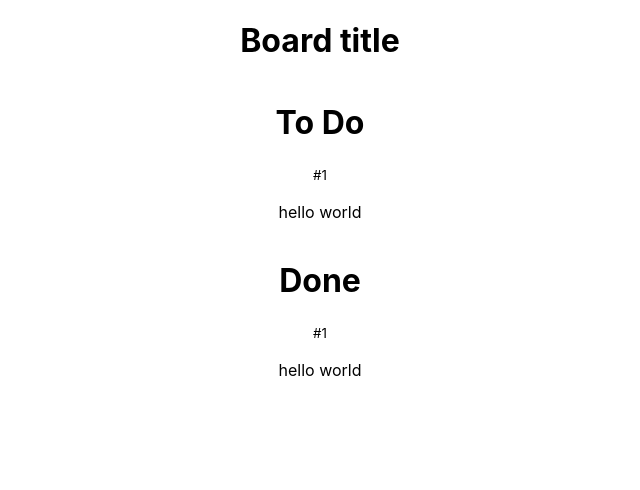
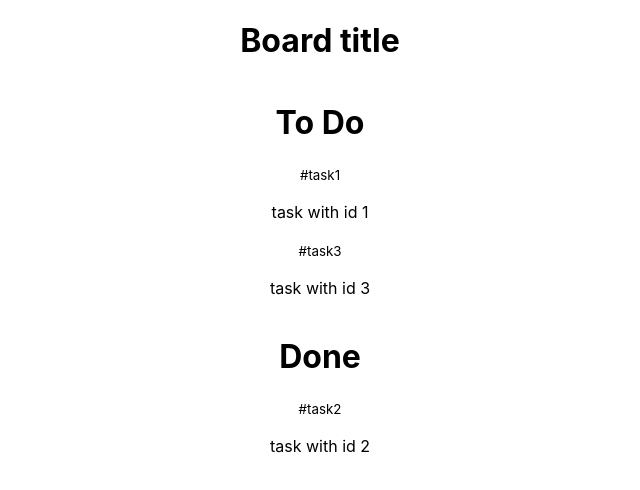
Before and after one commit to IrennaLumbuun/Personal-Kanban, a React (Create React App) app: page / in a window 1280 px wide. Shown: the top 490 px of the page, without its empty margins (320-960 px from the left). Built offline with nearby package versions, Linux system fonts and the light colour scheme.

Commit message:
Persist state

```diff
--- a/src/components/Board/Board.jsx
+++ b/src/components/Board/Board.jsx
@@ -3,10 +3,13 @@ import { DragDropContext } from "react-beautiful-dnd";
 import Column from "../Column/Column";
 
 export default function Board() {
-	// TODO: this should be a dicitonary instead.
-	// Where key = the id of the board.
-	const [todo, setTodo] = useState([]);
-	const [done, setDone] = useState([]);
+	const [tasks, setTasks] = useState({
+		1: [
+			{ id: "task1", title: "task with id 1" },
+			{ id: "task3", title: "task with id 3" },
+		],
+		2: [{ id: "task2", title: "task with id 2" }],
+	});
 
 	const handleDragEnd = ({ destination, source, draggableId }) => {
 		if (!source || !destination) return;
@@ -14,35 +17,35 @@ export default function Board() {
 		// but changed their mind and put such task back to its original column
 		if (source.droppableId === destination.droppableId) return;
 
-		// remove from source array, append to the destination array
-		if (source.droppableId == 2) {
-			setDone(removeItemById(draggableId, done));
-		} else {
-			setTodo(removeItemById(draggableId, todo));
-		}
+		// Update state of tasks
+		let modifieableTasks = { ...tasks };
+		modifieableTasks[source.droppableId] = removeItemById(
+			source.droppableId,
+			draggableId
+		);
+		const task = findItemById(draggableId);
+		modifieableTasks[destination.droppableId].push(task);
 
-		const task = findItemById(draggableId, [...todo, ...done]);
-		if (destination.droppableId == 2) {
-			setDone([{ task }, ...done]);
-		} else {
-			setTodo([{ task }, ...todo]);
+		setTasks(modifieableTasks);
+	};
+
+	const findItemById = (taskId) => {
+		for (const columnId in tasks) {
+			let task = tasks[columnId].find((item) => item.id === taskId);
+			if (task) return task;
 		}
 	};
 
-	const findItemById = (id, array) => {
-		return array.find((item) => item.id === id);
-	};
-
-	const removeItemById = (id, array) => {
-		return array.filter((item) => item.id !== id);
+	const removeItemById = (columnId, taskId) => {
+		return tasks[columnId].filter((item) => item.id !== taskId);
 	};
 
 	return (
 		<DragDropContext onDragEnd={handleDragEnd}>
 			<h1> Board title </h1>
 			<div>
-				<Column title={"To Do"} tasks={todo} id={"1"} />
-				<Column title={"Done"} tasks={done} id={"2"} />
+				<Column title={"To Do"} tasks={tasks["1"]} id={"1"} />
+				<Column title={"Done"} tasks={tasks["2"]} id={"2"} />
 			</div>
 		</DragDropContext>
 	);
--- a/src/components/Column/Column.jsx
+++ b/src/components/Column/Column.jsx
@@ -25,14 +25,9 @@ export default function Column({ title, tasks, id }) {
 							{...provided.droppableProps}
 							isDraggingOver={snapshot.isDraggingOver}
 						>
-							{/* {tasks.map((task, index) => (
+							{tasks.map((task, index) => (
 								<Task key={index} index={index} task={task} />
-							))} */}
-							<Task
-								key="1"
-								index={1}
-								task={{ title: "hello world", id: "1" }}
-							/>
+							))}
 							{provided.placeholder}
 						</div>
 					)
```
